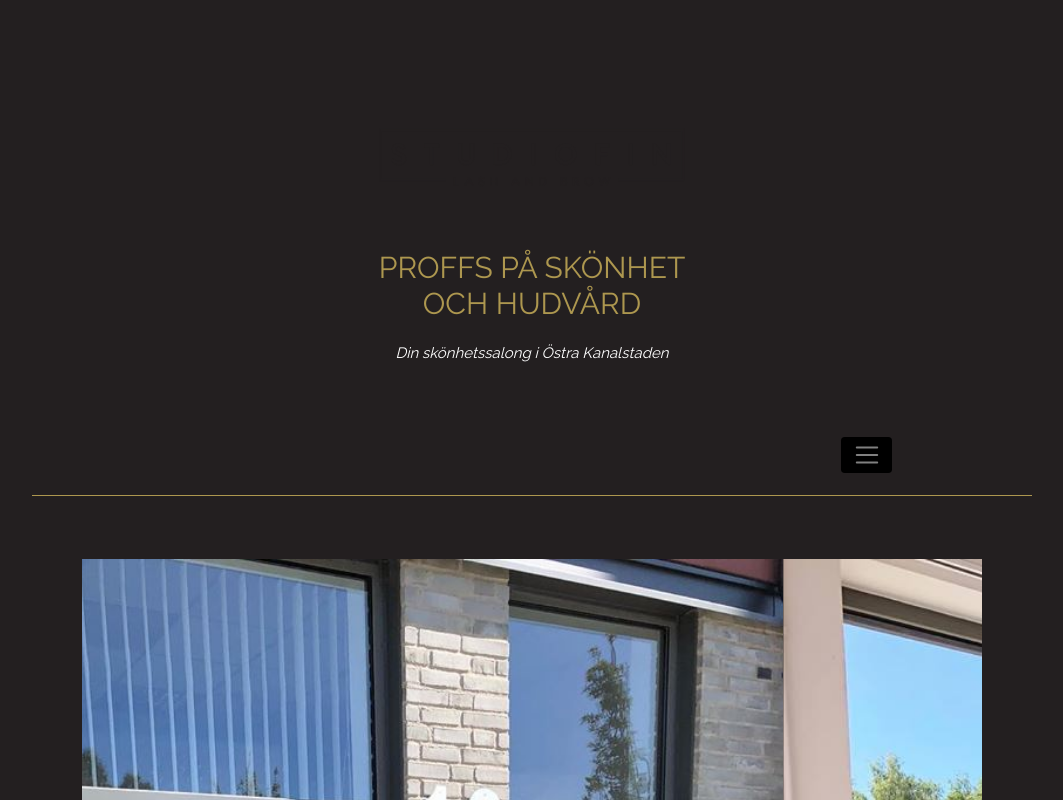
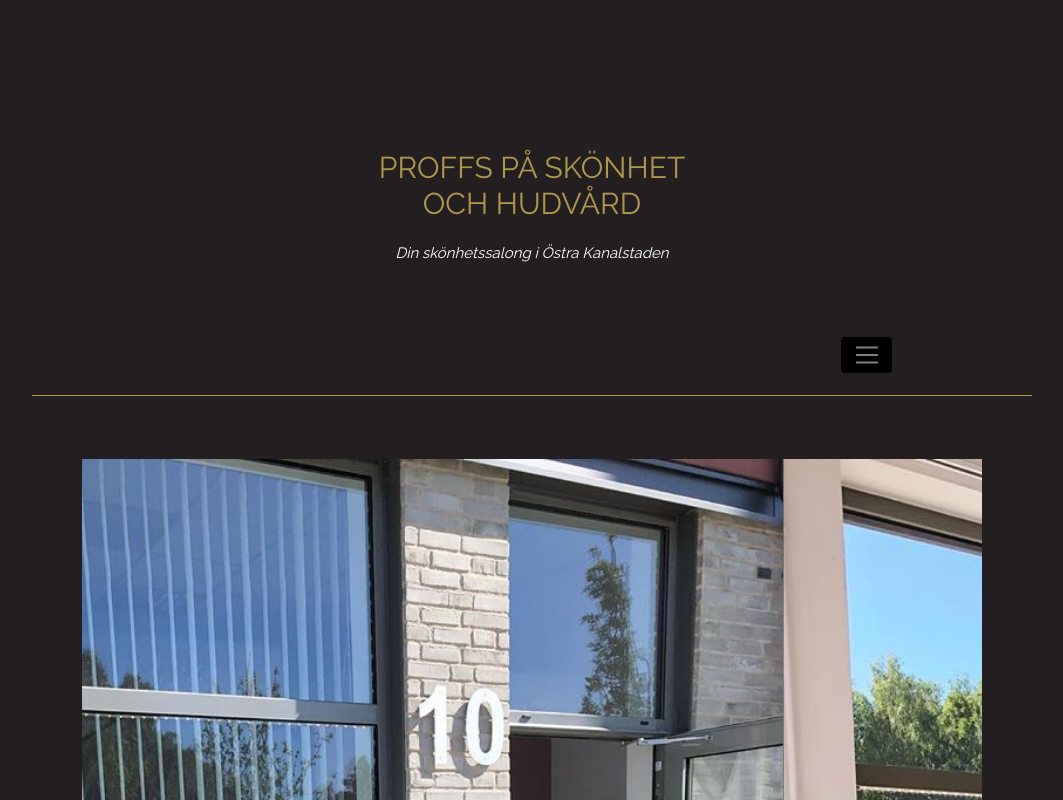
Before and after one commit to suebbe/studiofin, a React (Create React App) app: page / in a window 1280 px wide. Shown: the top 800 px of the page, without its empty margins (108-1171 px from the left). Built offline with nearby package versions, Linux system fonts and the light colour scheme.

Commit message:
changed size on logo

```diff
--- a/public/index.html
+++ b/public/index.html
@@ -18,7 +18,6 @@
     </noscript>
     <div id="root"></div>
     <script src="https://code.jquery.com/jquery-3.3.1.slim.min.js" integrity="sha384-q8i/X+965DzO0rT7abK41JStQIAqVgRVzpbzo5smXKp4YfRvH+8abtTE1Pi6jizo" crossorigin="anonymous"></script>
-<script src="https://cdnjs.cloudflare.com/ajax/libs/popper.js/1.14.3/umd/popper.min.js" integrity="sha384-ZMP7rVo3mIykV+2+9J3UJ46jBk0WLaUAdn689aCwoqbBJiSnjAK/l8WvCWPIPm49" crossorigin="anonymous"></script>
-<script src="https://stackpath.bootstrapcdn.com/bootstrap/4.1.3/js/bootstrap.min.js" integrity="sha384-ChfqqxuZUCnJSK3+MXmPNIyE6ZbWh2IMqE241rYiqJxyMiZ6OW/JmZQ5stwEULTy" crossorigin="anonymous"></script>
+    <script src="https://stackpath.bootstrapcdn.com/bootstrap/4.1.3/js/bootstrap.min.js" integrity="sha384-ChfqqxuZUCnJSK3+MXmPNIyE6ZbWh2IMqE241rYiqJxyMiZ6OW/JmZQ5stwEULTy" crossorigin="anonymous"></script>
   </body>
 </html>
--- a/src/components/nav/Nav.css
+++ b/src/components/nav/Nav.css
@@ -46,7 +46,7 @@
 .logo {
   margin-top: -50px;
   margin-bottom: -300px;
-  min-width: 350px;
+  min-width: 250px;
   width: 20%;
   margin: auto;
 }
```
